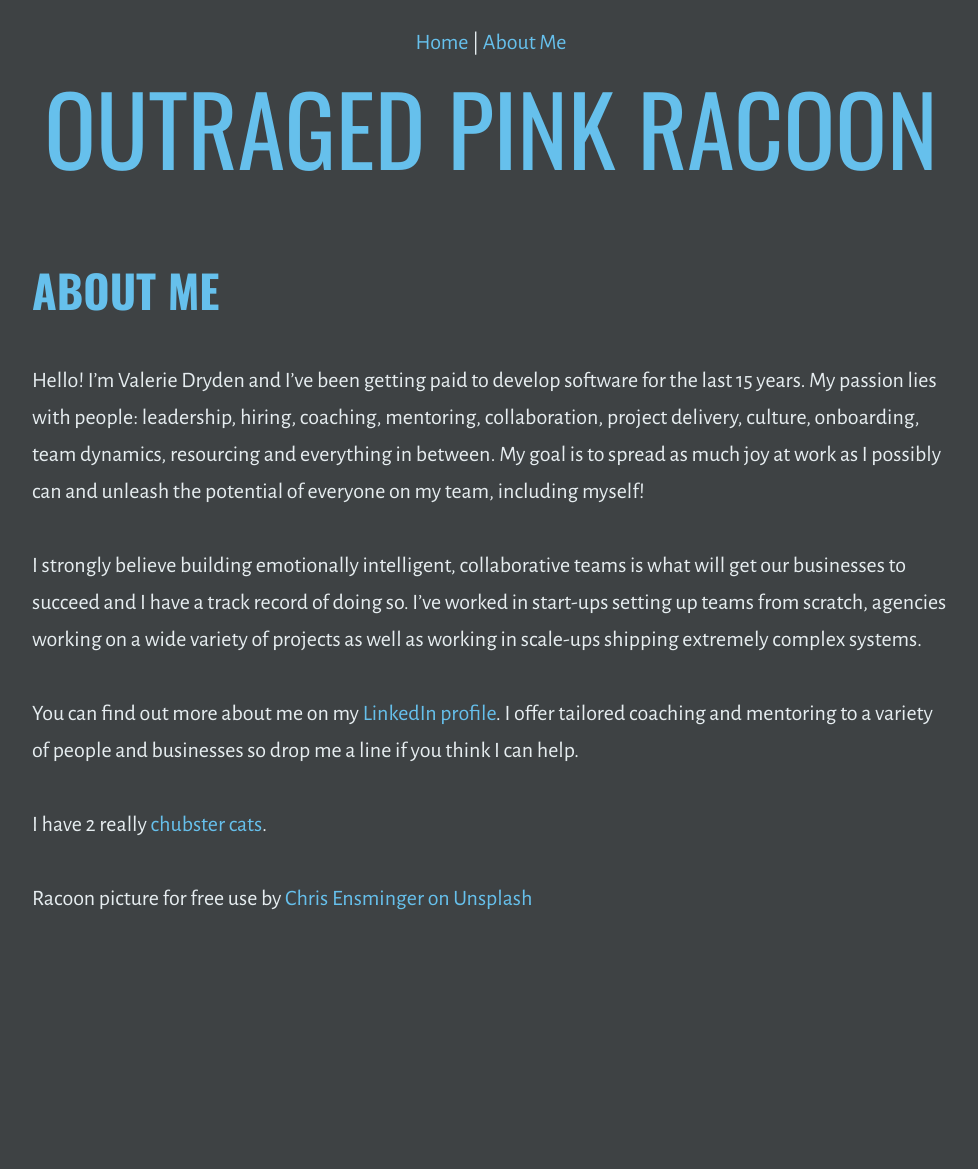
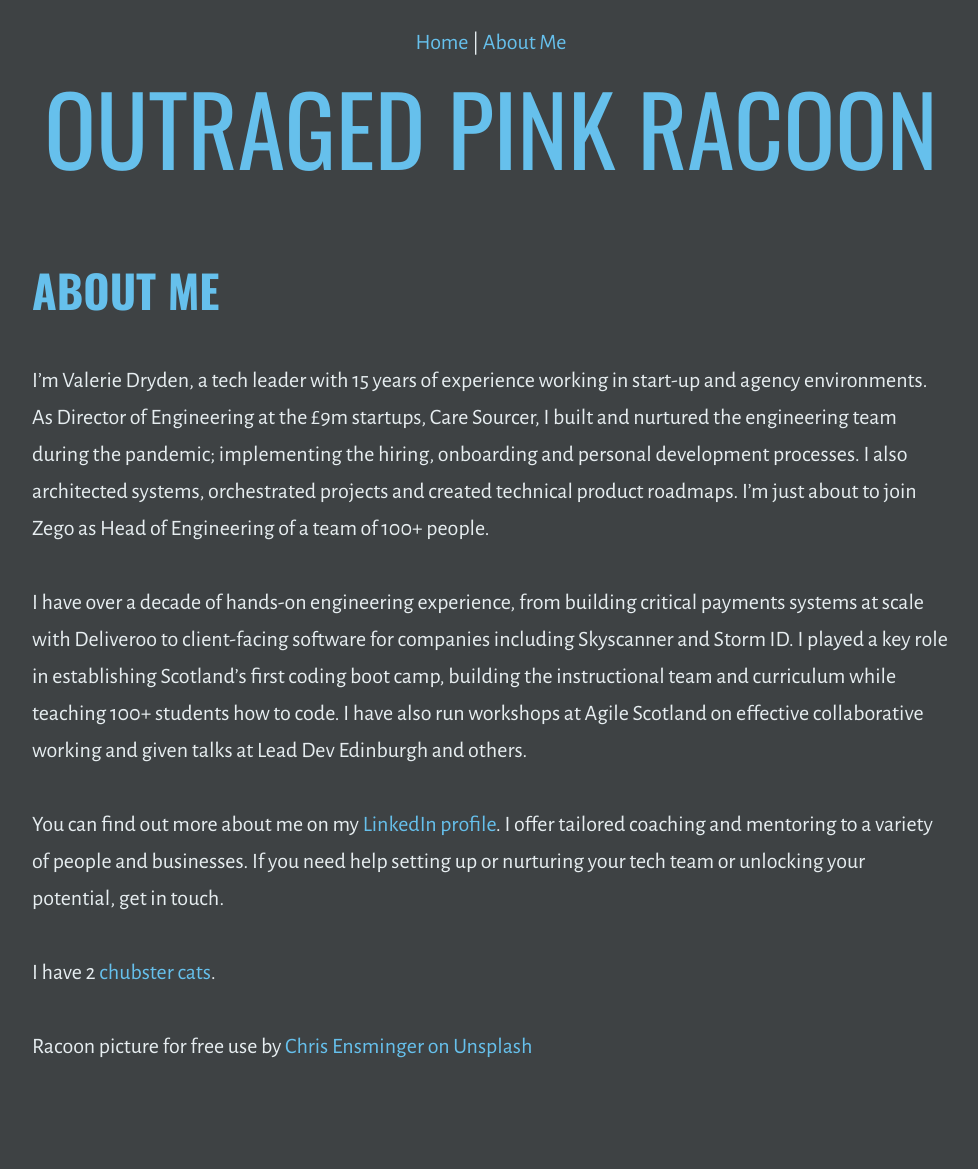
Before and after one commit to outragedpinkracoon/outragedpinkracoon.github.io, a Jekyll site: the page built from about-me.md, in a window 1280 px wide. Shown: the whole page, without its empty margins (149-1127 px from the left). Built offline with Jekyll 4.4.1, drawn with Linux system fonts in a browser that asks for light colours; before the commit the page ends 1021 px from its top, so only the background shows below that.

Commit message:
Updates about me page

```diff
--- a/about-me.md
+++ b/about-me.md
@@ -2,15 +2,15 @@
 layout: info_page
 permalink: /about-me/
 title: About Me
-description: Technology leader with 15 years experience working in start ups, agencies and scale ups.
+description: Technology leader with 15 years of experience working in startups, agencies and scale-ups.
 ---
 
-Hello! I'm Valerie Dryden and I've been getting paid to develop software for the last 15 years. My passion lies with people: leadership, hiring, coaching, mentoring, collaboration, project delivery, culture, onboarding, team dynamics, resourcing and everything in between. My goal is to spread as much joy at work as I possibly can and unleash the potential of everyone on my team, including myself!
+I'm Valerie Dryden, a tech leader with 15 years of experience working in start-up and agency environments. As Director of Engineering at the £9m startups, Care Sourcer, I built and nurtured the engineering team during the pandemic; implementing the hiring, onboarding and personal development processes. I also architected systems, orchestrated projects and created technical product roadmaps. I'm just about to join Zego as Head of Engineering of a team of 100+ people.
 
-I strongly believe building emotionally intelligent, collaborative teams is what will get our businesses to succeed and I have a track record of doing so. I've worked in start-ups setting up teams from scratch, agencies working on a wide variety of projects as well as working in scale-ups shipping extremely complex systems.
+I have over a decade of hands-on engineering experience, from building critical payments systems at scale with Deliveroo to client-facing software for companies including Skyscanner and Storm ID. I played a key role in establishing Scotland's first coding boot camp, building the instructional team and curriculum while teaching 100+ students how to code. I have also run workshops at Agile Scotland on effective collaborative working and given talks at Lead Dev Edinburgh and others.
 
-You can find out more about me on my [LinkedIn profile](https://www.linkedin.com/in/valeriejanedryden/). I offer tailored coaching and mentoring to a variety of people and businesses so drop me a line if you think I can help.
+You can find out more about me on my [LinkedIn profile](https://www.linkedin.com/in/valeriejanedryden/). I offer tailored coaching and mentoring to a variety of people and businesses. If you need help setting up or nurturing your tech team or unlocking your potential, get in touch.
 
-I have 2 really [chubster cats](https://www.instagram.com/outragedpinkracoon/).
+I have 2 [chubster cats](https://www.instagram.com/outragedpinkracoon/).
 
 Racoon picture for free use by [Chris Ensminger on Unsplash](https://unsplash.com/photos/gWo-hfRotrI)
```
